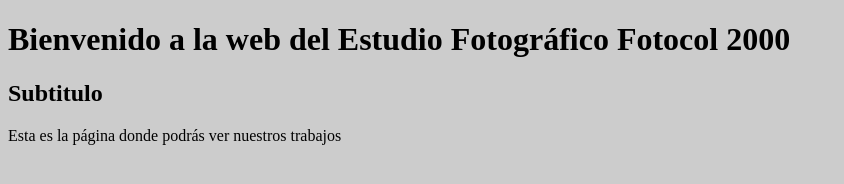
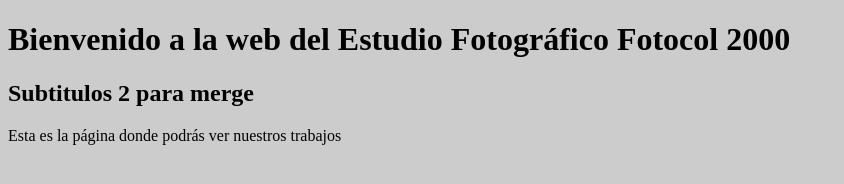
Before and after one commit to JustCodeForPleasure/pagina-web, a plain HTML site: page index.html in a window 1280 px wide. Shown: the whole page, without its empty margins (0-844 px from the left). Drawn offline with Linux system fonts and the light colour scheme.

Commit message:
Para merge
asdad

```diff
--- a/index.html
+++ b/index.html
@@ -7,7 +7,7 @@
 </head>
 <body>
 	<h1>Bienvenido a la web del Estudio Fotográfico Fotocol 2000</h1>
-	<h2>Subtitulo</h2>
+	<h2>Subtitulos 2 para merge</h2>
 	<p>Esta es la página donde podrás ver nuestros trabajos</p>
 </body>
 </html>
```
